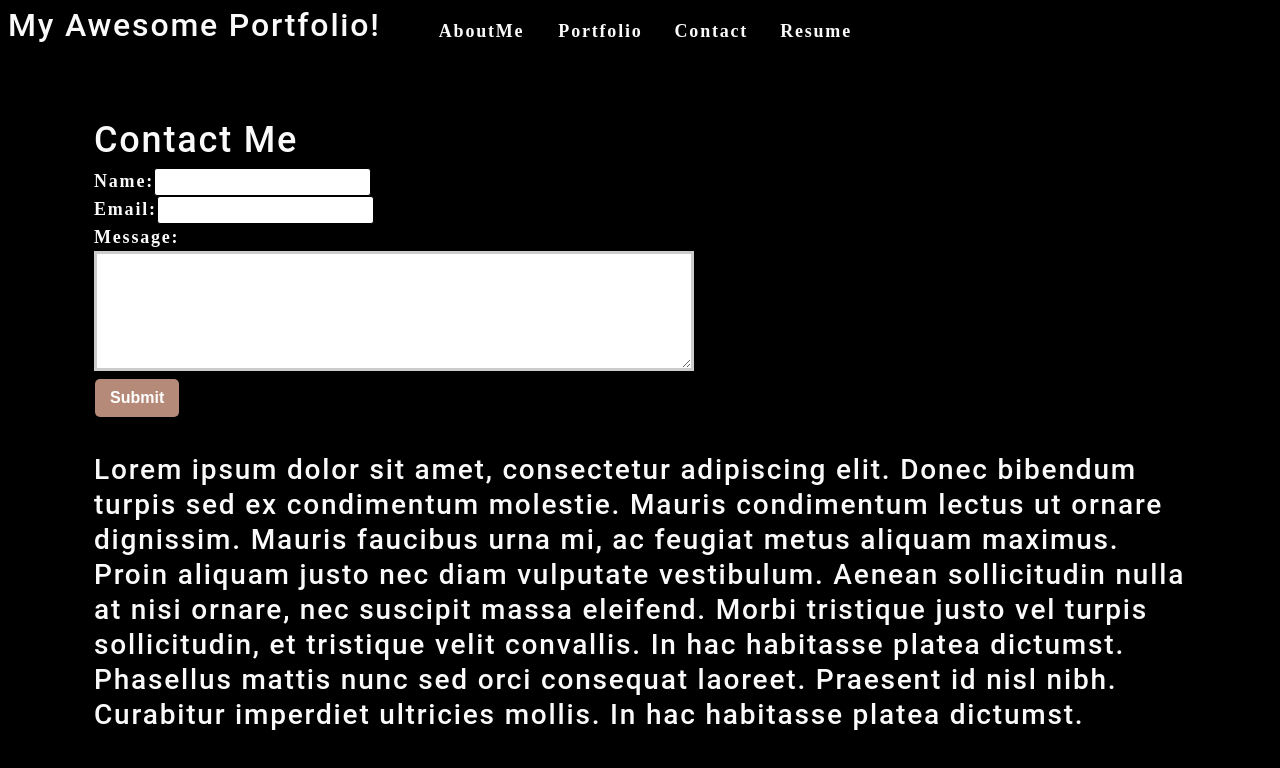
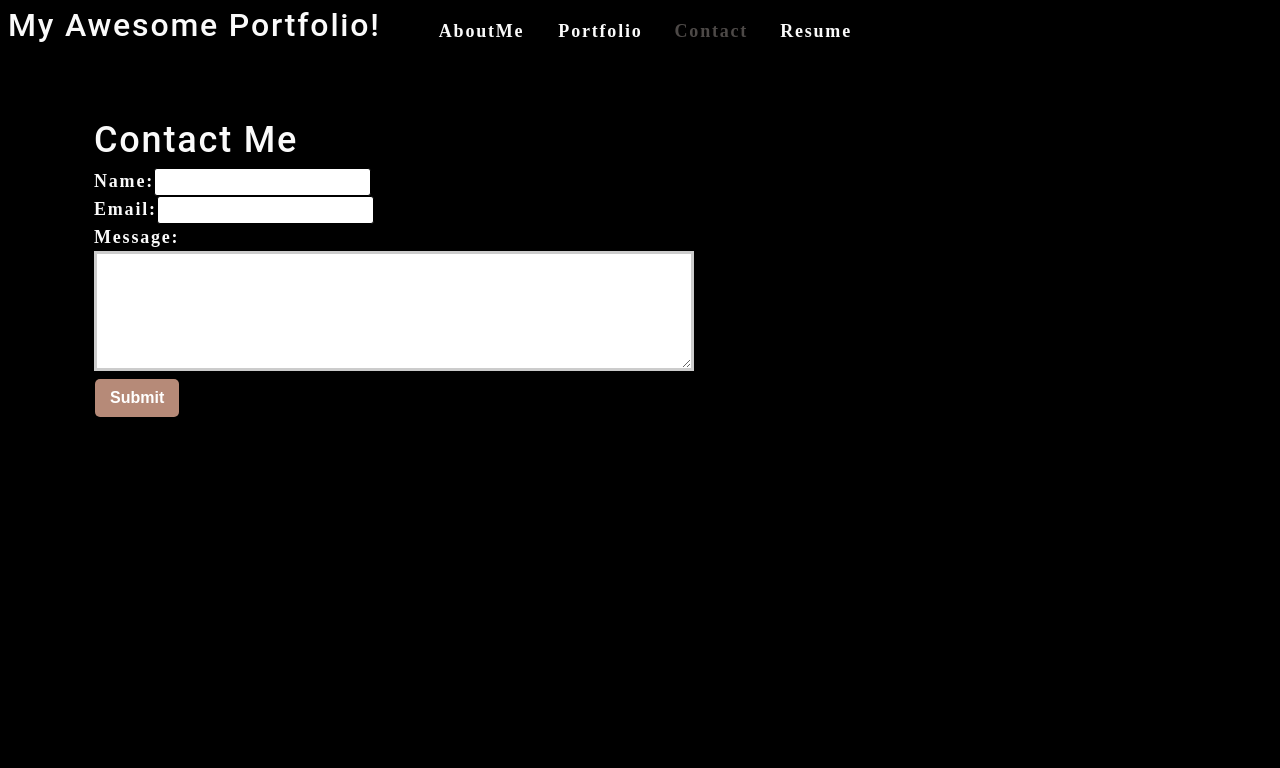
Before and after one commit to smith-utxo/AdamTyler_Portfolio, a React (Create React App) app in the folder portfolio/: page / in a window 1280 px wide. Both pictures are taken after a click on the item "Contact". Shown: the top 768 px of the page. Built offline with nearby package versions, Linux system fonts and the light colour scheme.

Commit message:
headshot src/assets

```diff
--- a/portfolio/src/App.js
+++ b/portfolio/src/App.js
@@ -1,16 +1,27 @@
+import React, { useState } from 'react';
 import './App.css';
 import AboutMe from './components/AboutMe';
 import Nav from '../src/components/Navigation';
 import ContactForm from './components/Contact';
 
+
 function App() {
+
+  const [contactPageSelected, setContactPageSelected] = useState(false);
 
    return (
     <div>
-      <Nav></Nav>
+      <Nav
+        contactPageSelected={contactPageSelected}
+        setContactPageSelected={setContactPageSelected}
+      ></Nav>
       <main>
+        {!contactPageSelected ? (
+        <AboutMe></AboutMe>
+
+        ) : (
         <ContactForm></ContactForm>
-        <AboutMe></AboutMe>
+        )}
       </main>
     </div>
   );
--- a/portfolio/src/components/AboutMe/index.js
+++ b/portfolio/src/components/AboutMe/index.js
@@ -1,14 +1,23 @@
 import React from 'react';
+import headShot from '../src/assets/headshot.PNG';
+
 
 function AboutMe() {
-  return(
-    <h3>Lorem ipsum dolor sit amet, consectetur adipiscing elit. Donec bibendum turpis sed ex
-    condimentum molestie. Mauris condimentum lectus ut ornare dignissim. Mauris faucibus urna
-    mi, ac feugiat metus aliquam maximus. Proin aliquam justo nec diam vulputate vestibulum.
-    Aenean sollicitudin nulla at nisi ornare, nec suscipit massa eleifend. Morbi tristique
-    justo vel turpis sollicitudin, et tristique velit convallis. In hac habitasse platea
-    dictumst. Phasellus mattis nunc sed orci consequat laoreet. Praesent id nisl nibh.
-    Curabitur imperdiet ultricies mollis. In hac habitasse platea dictumst.</h3>
+  return (
+    <section className="my-5">
+      <img src={headShot} className="marginSpace-2" style={{ width: "100%" }} alt="cover" />
+      <div>
+        <h3>
+          Lorem ipsum dolor sit amet, consectetur adipiscing elit. Donec bibendum turpis sed ex
+          condimentum molestie. Mauris condimentum lectus ut ornare dignissim. Mauris faucibus urna
+          mi, ac feugiat metus aliquam maximus. Proin aliquam justo nec diam vulputate vestibulum.
+          Aenean sollicitudin nulla at nisi ornare, nec suscipit massa eleifend. Morbi tristique
+          justo vel turpis sollicitudin, et tristique velit convallis. In hac habitasse platea
+          dictumst. Phasellus mattis nunc sed orci consequat laoreet. Praesent id nisl nibh.
+          Curabitur imperdiet ultricies mollis. In hac habitasse platea dictumst.
+        </h3>
+      </div>
+    </section>
   )
 }
 
--- a/portfolio/src/components/Contact/index.js
+++ b/portfolio/src/components/Contact/index.js
@@ -1,24 +1,25 @@
 import React, { useState } from 'react';
 import { validateEmail } from '../../utils/helpers';
 
+
 function ContactForm() {
-    // use useState to handle and define initial values as empty strings
-    const [formState, setFormState ] = useState({ name: '', email: '', message: '' });
 
-    const [errorMessage, setErrorMessage ] = useState('');
-    const { name, email, message }= formState;
+  const [formState, setFormState] = useState({ name: '', email: '', message: '' });
+
+  const [errorMessage, setErrorMessage] = useState('');
+  const { name, email, message } = formState;
 
   const handleSubmit = (e) => {
     e.preventDefault();
-  if(!errorMessage) {
+    if (!errorMessage) {
       console.log('Submit Form', formState);
     }
   }
 
   const handleChange = (e) => {
-  if(e.target.name === "email"){
+    if (e.target.name === "email") {
       const isValid = validateEmail(e.target.value);
-    if(!isValid){
+      if (!isValid) {
         setErrorMessage("Please enter a valid email.");
       } else {
         setErrorMessage('');
@@ -30,7 +31,7 @@ const handleChange = (e) => {
         setErrorMessage('');
       }
     }
-  if(!errorMessage) {
+    if (!errorMessage) {
       setFormState({ ...formState, [e.target.name]: e.target.value });
       console.log('Handle Form', formState);
     }
@@ -57,7 +58,12 @@ onBlur Event is triggered when an object loses focus. Used most often with form
           <label htmlFor="message">Message:</label>
           <textarea name="message" rows="6" defaultValue={message} onBlur={handleChange} />
         </div>
-
+        {/* if error message has a truth value, the div block will render. the && operator is being used here as short circuit meaning if the first value resolves to true, the second expression is evaluated. */}
+        {errorMessage && (
+          <div>
+            <p className="error-text">{errorMessage}</p>
+          </div>
+        )}
 
         <button data-testid="button" type="submit">Submit</button>
       </form>
--- a/portfolio/src/components/Navigation/index.js
+++ b/portfolio/src/components/Navigation/index.js
@@ -1,6 +1,11 @@
 import React from 'react';
 
-function Nav() {
+function Nav(props) {
+
+  const {
+    contactPageSelected,
+    setContactPageSelected,
+  } = props;
 
   return (
     <header className ="flex-row paddingSpace-1">
@@ -13,7 +18,8 @@ function Nav() {
             </a>
           </li>
           <li className="marginSpace-2"><span> Portfolio </span></li>
-          <li className="marginSpace-2"><span> Contact </span></li>
+          <li className={`marginSpace-2 ${contactPageSelected && 'navActive'}`}>
+            <span onClick={() => setContactPageSelected(true)}> Contact </span></li>
           <li className="marginSpace-2"><span> Resume </span></li>
         </ul>
       </nav>
```
Also changed, not shown: portfolio/src/assets/headshot.PNG (added). Lines whose indentation alone changed are shown as unchanged.
